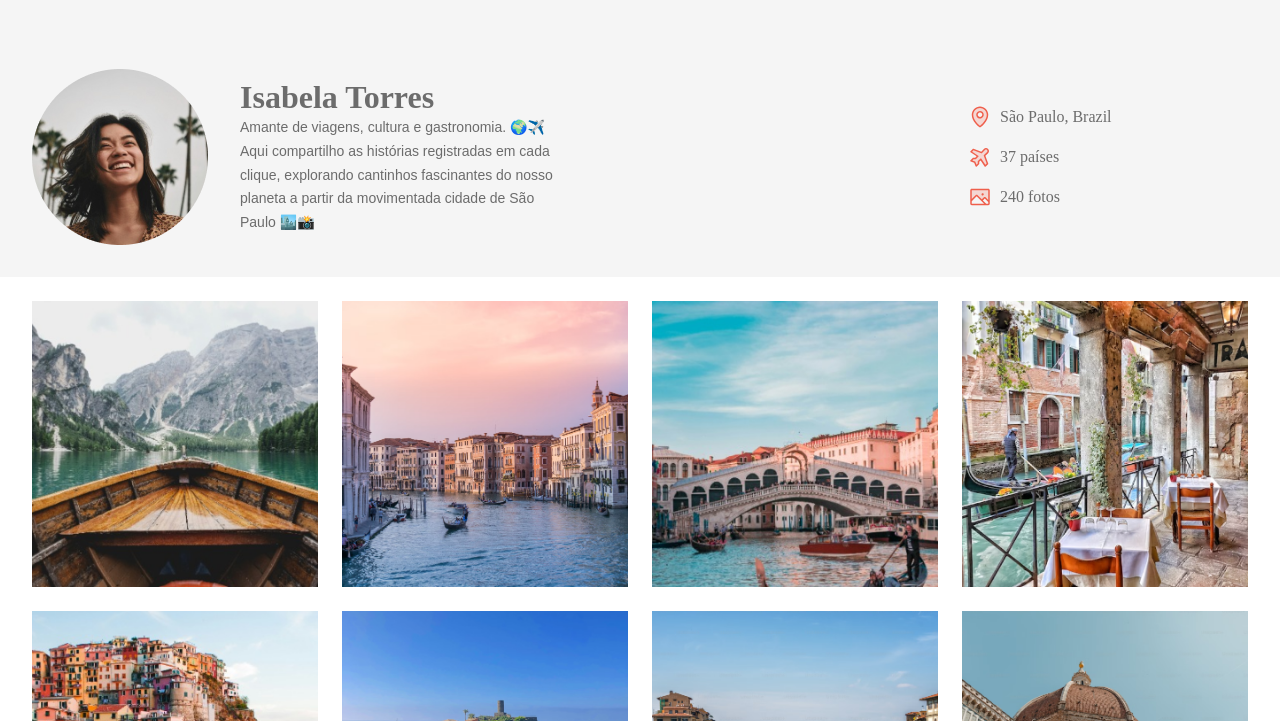
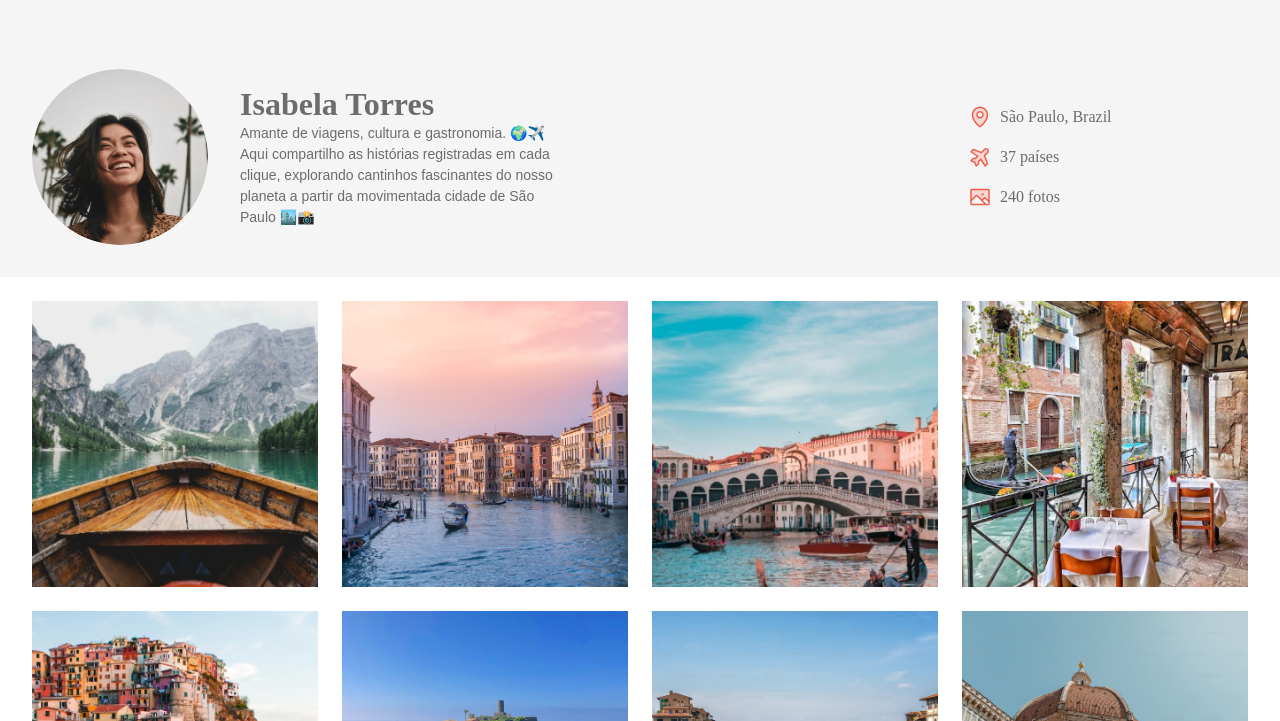
Before and after one commit to Tonisvaldo18/TRAVELEGRAM, a plain HTML site: page index.html in a window 1280 px wide. Shown: the part 79-800 px from the top of the page. Drawn offline with Linux system fonts and the light colour scheme; a web font is replaced by a local one.

Commit message:
Final project

```diff
--- a/styles/footer.css
+++ b/styles/footer.css
@@ -2,6 +2,8 @@ footer{
   display: flex;
   gap:24px;
   padding-block: 24px;
+
+  font: 14px/150% var(--font-family);
 }
 footer span:nth-child(1){
   margin-right: auto;
--- a/styles/global.css
+++ b/styles/global.css
@@ -16,8 +16,8 @@
   --font-family: "Poppins",sans-serif;
   --text-lg:bold 32/125% var(--font-family);
   --text:16px/150% var(--font-family);
-  --text-md:14px/170% var(--font-family);
-  --text-sm:12px/170% var(--font-family);
+  --text-md:14px/150% var(--font-family);
+  --text-sm:12px/150% var(--font-family);
 }
 
 body {
--- a/styles/header.css
+++ b/styles/header.css
@@ -12,6 +12,13 @@ header .container{
   display: flex;
   align-items: center;
   gap: 32px;
+}
+
+#profile img{
+  width: 176px;
+  height: 176px;
+  object-fit: cover;
+  border-radius: 50%;
 }
 
 #Profile > div{
```
